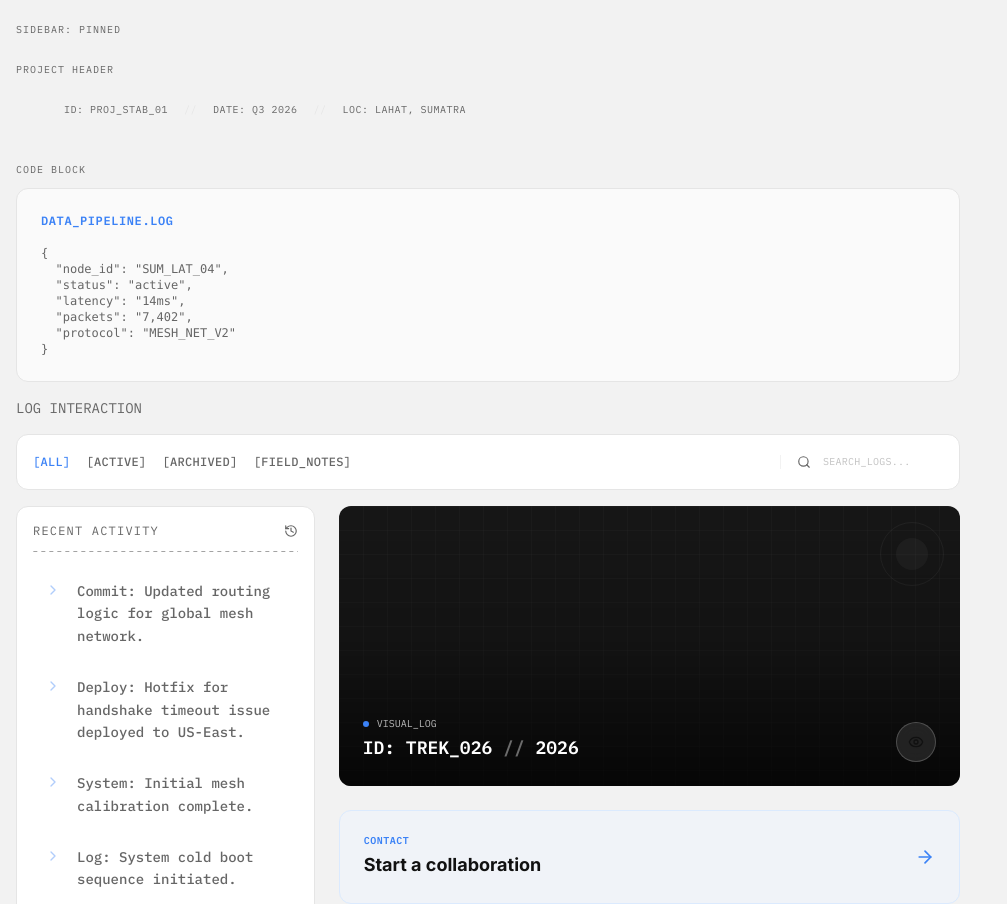
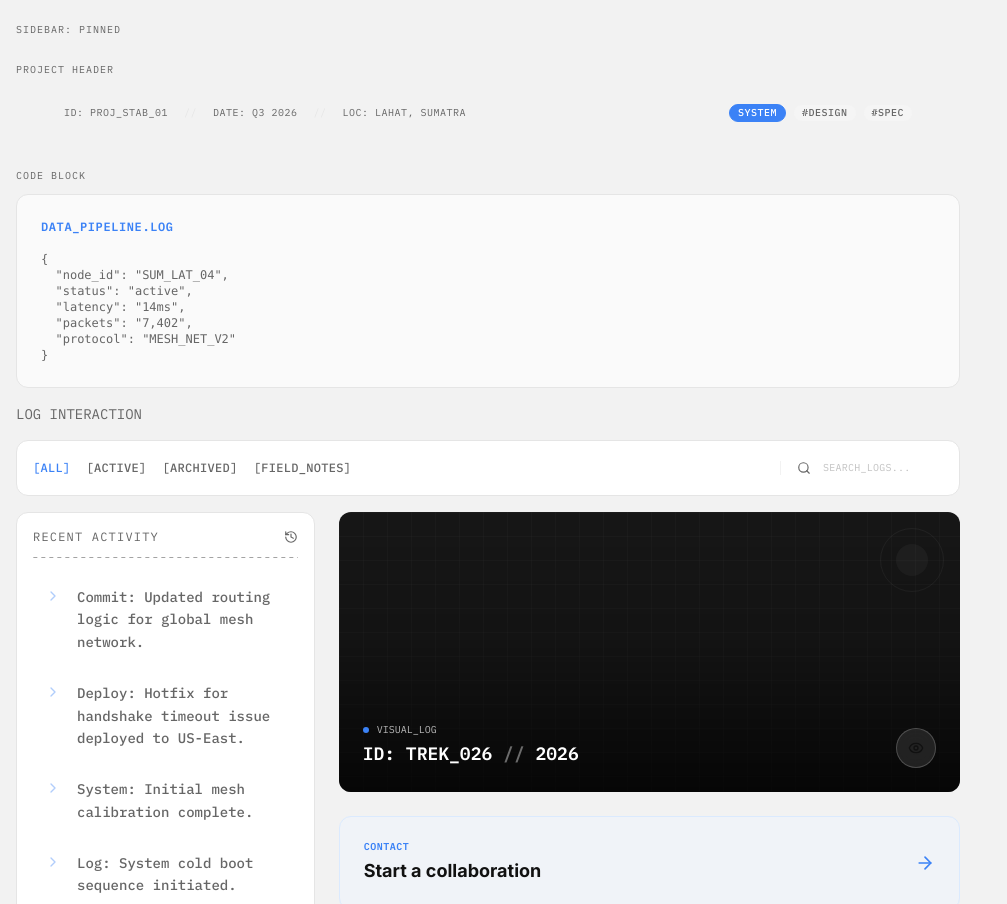
Before and after one commit to setyawanadi-design/setyawanadi, a Next.js app: page /design in a window 1280 px wide. Shown: the part 3590-4494 px from the top of the page, without its empty margins (0-1007 px from the left). Built offline with nearby package versions, Linux system fonts and the light colour scheme.

Commit message:
Cleanup progress status in logs and detailed log

```diff
--- a/content/logs/mdx-style-guide.mdx
+++ b/content/logs/mdx-style-guide.mdx
@@ -195,7 +195,8 @@ The metadata block usually found at the top of logs.
     id="DEMO_001"
     date="2026.01.01"
     location="REMOTE"
-    completionPercentage={50}
+    category="DEMO"
+    tags={["Docs", "Example"]}
     className="my-6"
 />
 
@@ -205,7 +206,8 @@ The metadata block usually found at the top of logs.
     id="DEMO_001"
     date="2026.01.01"
     location="REMOTE"
-    completionPercentage={50}
+    category="DEMO"
+    tags={["Docs", "Example"]}
 />`}
 />
 
--- a/src/app/design/page.tsx
+++ b/src/app/design/page.tsx
@@ -347,7 +347,8 @@ export default function DesignPage() {
                                     id="PROJ_STAB_01"
                                     date="Q3 2026"
                                     location="LAHAT, SUMATRA"
-                                    completionPercentage={75}
+                                    category="SYSTEM"
+                                    tags={["Design", "Spec"]}
                                 />
                             </div>
 
```
